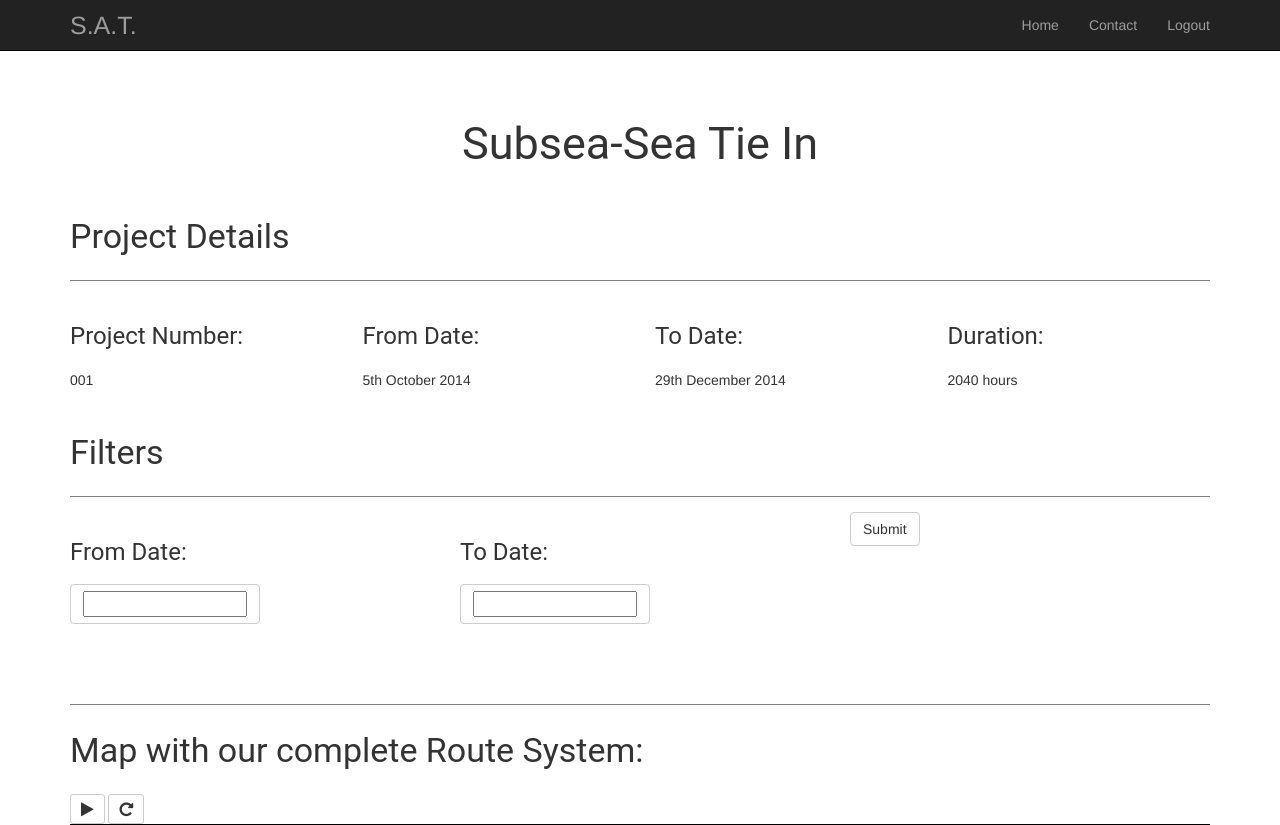
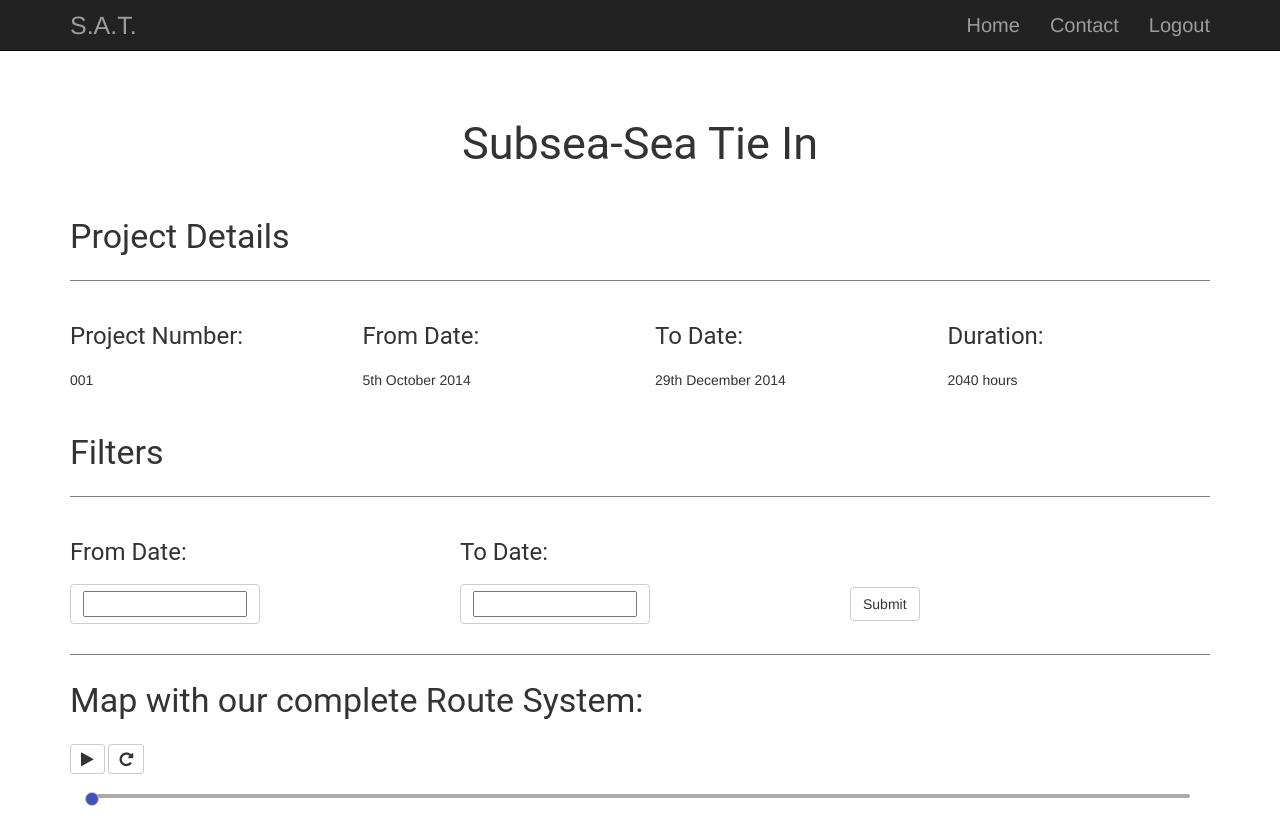
Before and after one commit to pranavj1001/SchedulingAnimationTool, a PHP site: page /Circleonmap.html in a window 1280 px wide. Shown: the top 825 px of the page. Run offline with PHP 8.4, Linux system fonts and the light colour scheme; some libraries are stand-ins or nearby versions.

Commit message:
slider was added and it was synchronised to the animation of the symbol

```diff
--- a/Circleonmap.html
+++ b/Circleonmap.html
@@ -156,20 +156,20 @@
       <hr class="hrRow" id="lineHr3"></hr>
       <h3>Map with our complete Route System:</h3>
     <!--Play button-->
-      <a class="btn btn-default btn-sm play" alt="Play" title="Play">
+      <a class="btn btn-default btn-sm play control" alt="Play" title="Play">
       <i class="fa fa-play fa-lg" aria-hidden="true"></i></a>
     <!--Pause button-->
-      <a class="btn btn-default btn-sm pause" alt="Pause" title="Pause" style="display:none;">
+      <a class="btn btn-default btn-sm pause control" alt="Pause" title="Pause" style="display:none;">
       <i class="fa fa-pause fa-lg" aria-hidden="true"></i></a>
     <!--Reset and Stop button-->
-      <a class="btn btn-default btn-sm reset" alt="Restart" title="Restart">
+      <a class="btn btn-default btn-sm reset control" alt="Restart" title="Restart">
       <i class="fa fa-repeat fa-lg" aria-hidden="true"></i></a>
-      <div style="border: 1px solid black; background-color: green; padding: 5px;">
+      <!--<div style="border: 1px solid black; background-color: green; padding: 5px;">
       slider
       <div id="slider"></div>
-      </div>
-      <input class="mdl-slider mdl-js-slider" type="range"
-        min="0" max="100" value="0" tabindex="0">
+      </div>-->
+      <div id="slider" class="mdl-slider mdl-js-slider slider control" type="range"
+        min="0" max="100" value="0" tabindex="0"></div>
 
 <!--<button type="button" class="play">Play</button>
       <input type="button" value="updateBar()" onclick="updateBar()" />
--- a/css/AnimatingSymbols.css
+++ b/css/AnimatingSymbols.css
@@ -3,6 +3,10 @@ html, body {
   width: 100%;
   margin: 0;
   padding: 0;
+}
+
+ul.nav{
+  font-size: 20px;
 }
 
 /*Classes*/
@@ -11,33 +15,61 @@ html, body {
   text-align: center;
 }
 .hrStyle{
+  width: 90%;
+  border-color: gray;
+}
+.hrRow{
   width: 100%;
+  border-color: gray;
 }
-.floating-box{
-	display: inline-block;
+.col-md-6{
+  text-align: center;
 }
-/*.floating-box p{
-	margin-left: 1000px;
-}*/
-#buttton1{
-	margin-left: 923px;
+.submit{
+  margin-top: 75px;
+}
+.control{
+  display: inline-block;
+}
+.ui-widget {
+  font-family: Verdana,Arial,sans-serif;
+  font-size: 0.8em !important;
+  color: black !important;
+}
+.ui-widget-content {
+  border: 2px solid #aaaaaa !important;
+}
+.ui-corner-all, .ui-corner-top, .ui-corner-left, .ui-corner-tl {
+  border-top-left-radius: 10px !important;
+  border-top-right-radius: 10px !important;
+  border-bottom-left-radius: 10px !important;
+  border-bottom-right-radius: 10px !important;
+}
+.ui-state-default, .ui-widget-content .ui-state-default, .ui-widget-header .ui-state-default {
+  background: rgb(63,81,181) 50% 50% repeat-x !important;
+}
+.mdl-slider.is-upgraded {
+    color: rgb(63,81,181) !important;
+}
+.ui-state-active>.ui-slider>.ui-slider-handle{
+  width: 1.5em !important;
+  height: 1.5em !important;
 }
 
 /*Id's*/
 #map {
   height: 100%;
+  margin-top: 40px;
 }
-#row2{
-  margin-bottom: 50px;
-}
-#rightOfFooter{
-	float: right;
+#slider{
+  margin-top: 25px;
 }
 
+
 footer{
-    background-color: black;
-    padding-top: 150px;
-    padding-bottom: 30px;
+  background-color: black;
+  padding-top: 50px;
+  padding-bottom: 30px;
 	position:relative;
 	color: white;
 	margin-top: 50px;
```
